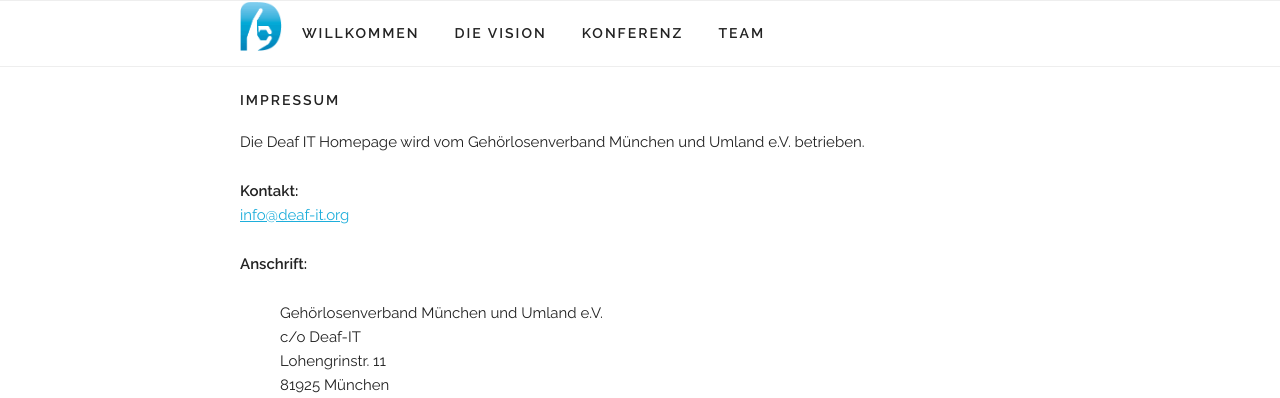
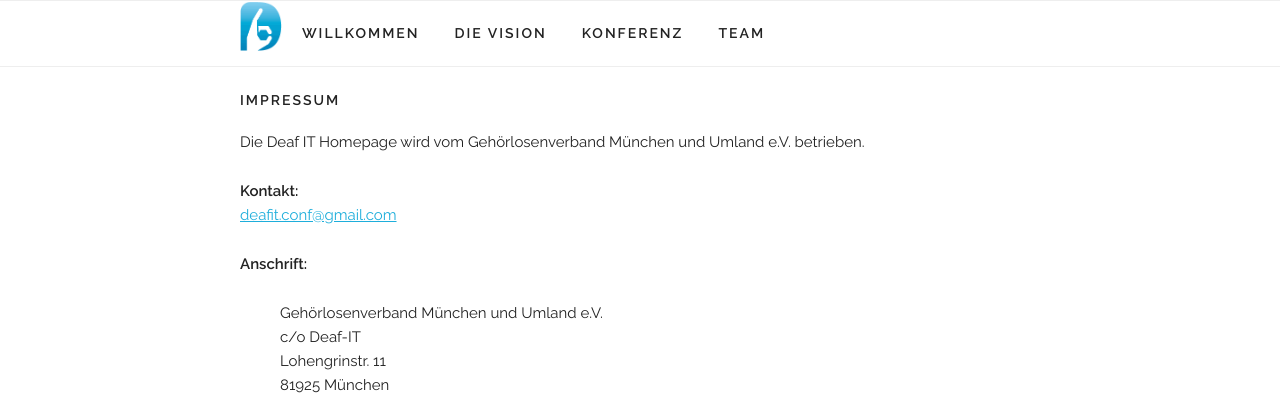
Before and after one commit to NickelPic/deafit.github.io, a Jekyll site: the page built from impressum.md, in a window 1280 px wide. Shown: the top 398 px of the page. Built offline with Jekyll 4.4.1, drawn with Linux system fonts in a browser that asks for light colours; nearby versions of some CDN libraries.

Commit message:
Update impressum.md

```diff
--- a/impressum.md
+++ b/impressum.md
@@ -6,7 +6,7 @@
 Die Deaf IT Homepage wird vom Gehörlosenverband München und Umland e.V. betrieben.
 
 **Kontakt:**
-[info@deaf-it.org](mailto:info@deaf-it.org)
+[deafit.conf@gmail.com](mailto:deafit.conf@gmail.com)
 
 **Anschrift:**
 
```
